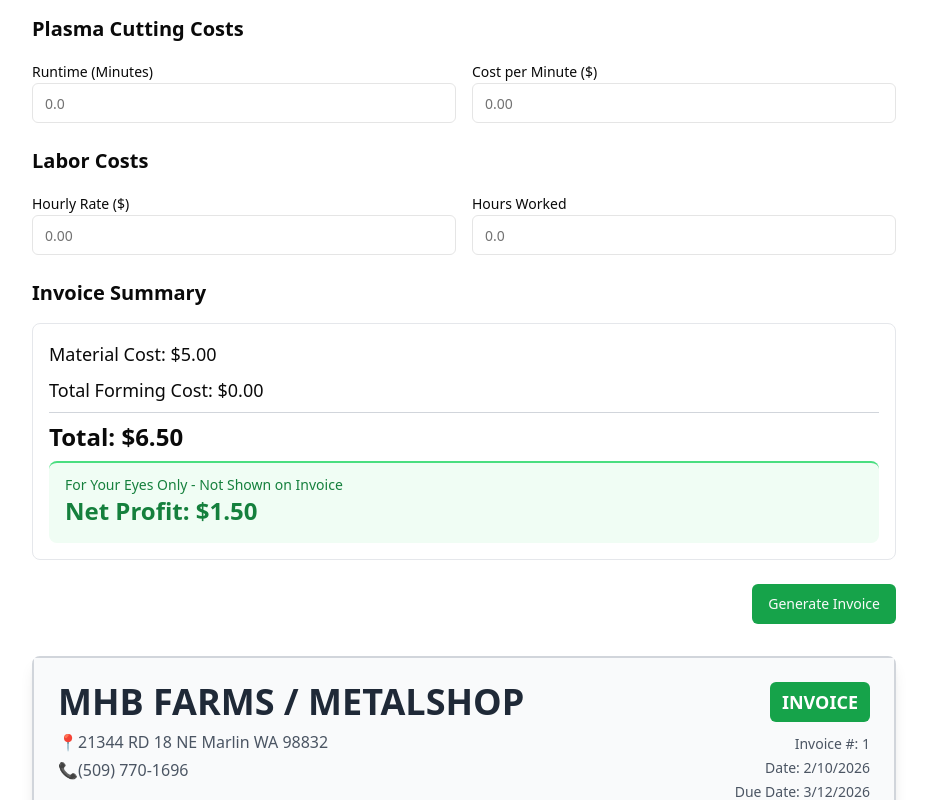
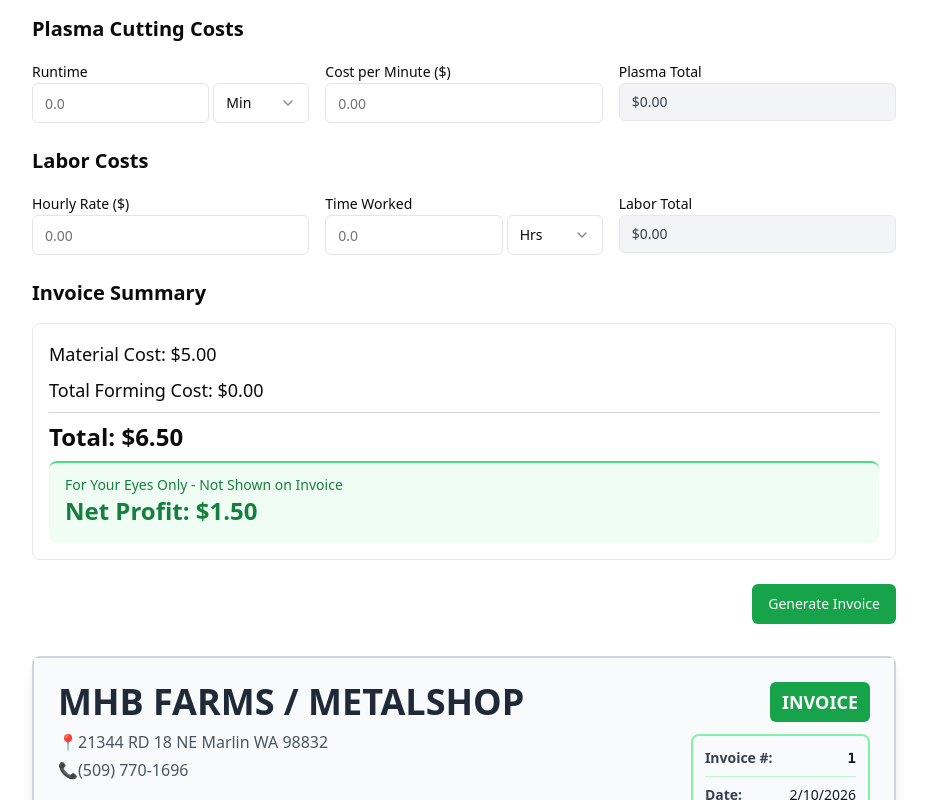
Before and after one commit to Joshua8690/quoting-software, a Next.js app: page / in a window 1280 px wide. Both pictures are taken after typing "Sample", "Sample", "name@example.com", "Sample", "5", "Sample" into the empty fields and a click on the button "Generate Invoice". Shown: the part 1249-2049 px from the top of the page, without its empty margins (176-1103 px from the left). Built offline with nearby package versions, Linux system fonts and the light colour scheme.

Commit message:
feat: update quote validity and cost calculations
Set quote validity to 24 hours, add time toggles for labor and plasma costs, and enhance PDF formatting.

Co-authored-by: null <199340354+Joshua8690@users.noreply.github.com>

```diff
--- a/app/page.tsx
+++ b/app/page.tsx
@@ -69,6 +69,8 @@ export default function InvoicePage() {
   const [customerEmail, setCustomerEmail] = useState("")
   const [plasmaCuttingMinutes, setPlasmaCuttingMinutes] = useState("")
   const [plasmaCostPerMinute, setPlasmaCostPerMinute] = useState("")
+  const [plasmaTimeUnit, setPlasmaTimeUnit] = useState<"minutes" | "hours">("minutes")
+  const [laborTimeUnit, setLaborTimeUnit] = useState<"hours" | "minutes">("hours")
   const [nextInvoiceNumber, setNextInvoiceNumber] = useState("1")
   const [documentType, setDocumentType] = useState<"invoice" | "quote">("invoice")
 
@@ -154,6 +156,8 @@ export default function InvoicePage() {
     setCustomerEmail("")
     setPlasmaCuttingMinutes("")
     setPlasmaCostPerMinute("")
+    setPlasmaTimeUnit("minutes")
+    setLaborTimeUnit("hours")
   }
 
   const saveDraft = () => {
@@ -176,6 +180,9 @@ export default function InvoicePage() {
       customerEmail,
       plasmaCuttingMinutes,
       plasmaCostPerMinute,
+      plasmaTimeUnit,
+      laborTimeUnit,
+      documentType,
       savedAt: new Date().toISOString(),
       label: `${customerName || "Untitled"} - ${projectName || "No Project"}`,
     }
@@ -203,6 +210,9 @@ export default function InvoicePage() {
     setCustomerEmail(draft.customerEmail || "")
     setPlasmaCuttingMinutes(draft.plasmaCuttingMinutes || "")
     setPlasmaCostPerMinute(draft.plasmaCostPerMinute || "")
+    setPlasmaTimeUnit(draft.plasmaTimeUnit || "minutes")
+    setLaborTimeUnit(draft.laborTimeUnit || "hours")
+    setDocumentType(draft.documentType || "invoice")
     setGeneratedInvoice(null)
     toast.success("Draft loaded! You can now edit and generate the invoice.")
   }
@@ -243,6 +253,9 @@ export default function InvoicePage() {
     setCustomerEmail(invoice.customerEmail || "")
     setPlasmaCuttingMinutes(invoice.plasmaCuttingMinutes || "")
     setPlasmaCostPerMinute(invoice.plasmaCostPerMinute || "")
+    setPlasmaTimeUnit(invoice.plasmaTimeUnit || "minutes")
+    setLaborTimeUnit(invoice.laborTimeUnit || "hours")
+    setDocumentType(invoice.documentType || "invoice")
     setGeneratedInvoice(null)
     window.scrollTo({ top: 0, behavior: "smooth" })
     toast.success("Invoice loaded for editing! Make your changes and generate a new invoice.")
@@ -323,9 +336,10 @@ export default function InvoicePage() {
   }
 
   const calculatePlasmaCuttingCost = () => {
-    const minutes = Number.parseFloat(plasmaCuttingMinutes) || 0
-    const costPerMinute = Number.parseFloat(plasmaCostPerMinute) || 0
-    return minutes * costPerMinute
+    const timeValue = Number.parseFloat(plasmaCuttingMinutes) || 0
+    const costPerUnit = Number.parseFloat(plasmaCostPerMinute) || 0
+    const minutes = plasmaTimeUnit === "hours" ? timeValue * 60 : timeValue
+    return minutes * costPerUnit
   }
 
   const calculateTotal = () => {
@@ -360,8 +374,10 @@ export default function InvoicePage() {
 
   const calculateLaborCost = () => {
     const rate = Number.parseFloat(hourlyRate)
-    const hours = Number.parseFloat(hoursWorked)
-    return !isNaN(rate) && !isNaN(hours) ? rate * hours : 0
+    const timeValue = Number.parseFloat(hoursWorked)
+    if (isNaN(rate) || isNaN(timeValue)) return 0
+    const hours = laborTimeUnit === "minutes" ? timeValue / 60 : timeValue
+    return rate * hours
   }
 
   const generateInvoice = () => {
@@ -441,6 +457,8 @@ export default function InvoicePage() {
         hoursWorked,
         plasmaCuttingMinutes,
         plasmaCostPerMinute,
+        plasmaTimeUnit,
+        laborTimeUnit,
       }
 
       // Enhanced console logging
@@ -620,18 +638,51 @@ View full invoice: ${shareableLink}
       doc.setFont("helvetica", "bold")
       doc.text(docLabel, isQuote ? 165 : 163, 18)
 
-      // Document details (right side, below badge)
-      doc.setTextColor(75, 85, 99)
-      doc.setFontSize(8)
+      // Document details box (right side, below badge) - bordered title block
+      const detailBoxX = 140
+      const detailBoxY = 24
+      const detailBoxW = 56
+      const detailBoxH = 28
+      if (isQuote) {
+        doc.setDrawColor(147, 197, 253) // blue-300
+      } else {
+        doc.setDrawColor(134, 239, 172) // green-300
+      }
+      doc.setLineWidth(0.8)
+      doc.roundedRect(detailBoxX, detailBoxY, detailBoxW, detailBoxH, 2, 2, "S")
+
+      doc.setTextColor(55, 65, 81)
+      doc.setFontSize(7)
       doc.setFont("helvetica", "bold")
-      doc.text(`${isQuote ? "Quote" : "Invoice"} #:`, 148, 30)
-      doc.text("Date:", 148, 37)
-      doc.text("Due Date:", 148, 44)
-
+      doc.text(`${isQuote ? "Quote" : "Invoice"} #:`, detailBoxX + 3, detailBoxY + 6)
       doc.setFont("helvetica", "normal")
-      doc.text(generatedInvoice.invoiceNumber, 175, 30)
-      doc.text(new Date(generatedInvoice.date).toLocaleDateString(), 175, 37)
-      doc.text(new Date(Date.now() + 30 * 24 * 60 * 60 * 1000).toLocaleDateString(), 175, 44)
+      doc.text(generatedInvoice.invoiceNumber, detailBoxX + detailBoxW - 3, detailBoxY + 6, { align: "right" })
+
+      // Divider
+      if (isQuote) {
+        doc.setDrawColor(191, 219, 254) // blue-200
+      } else {
+        doc.setDrawColor(187, 247, 208) // green-200
+      }
+      doc.setLineWidth(0.3)
+      doc.line(detailBoxX + 2, detailBoxY + 9, detailBoxX + detailBoxW - 2, detailBoxY + 9)
+
+      doc.setFont("helvetica", "bold")
+      doc.text("Date:", detailBoxX + 3, detailBoxY + 15)
+      doc.setFont("helvetica", "normal")
+      doc.text(new Date(generatedInvoice.date).toLocaleDateString(), detailBoxX + detailBoxW - 3, detailBoxY + 15, { align: "right" })
+
+      // Divider
+      doc.line(detailBoxX + 2, detailBoxY + 18, detailBoxX + detailBoxW - 2, detailBoxY + 18)
+
+      const dueDateLabel = isQuote ? "Valid Until:" : "Due Date:"
+      const dueDate = isQuote
+        ? new Date(new Date(generatedInvoice.date).getTime() + 24 * 60 * 60 * 1000).toLocaleDateString()
+        : new Date(new Date(generatedInvoice.date).getTime() + 30 * 24 * 60 * 60 * 1000).toLocaleDateString()
+      doc.setFont("helvetica", "bold")
+      doc.text(dueDateLabel, detailBoxX + 3, detailBoxY + 24)
+      doc.setFont("helvetica", "normal")
+      doc.text(dueDate, detailBoxX + detailBoxW - 3, detailBoxY + 24, { align: "right" })
 
       // ===== BILL TO SECTION =====
       let yPos = 65
@@ -782,7 +833,7 @@ View full invoice: ${shareableLink}
       doc.setTextColor(75, 85, 99)
       const terms = isQuote
         ? [
-            "This quote is valid for 30 days from the date above",
+            "This quote is valid for 24 hours from the date above",
             "Prices are subject to change after expiration",
             `Please reference quote #${generatedInvoice.invoiceNumber} when placing order`,
             "Thank you for your interest!",
@@ -1326,9 +1377,10 @@ View full invoice: ${shareableLink}
 
       <div className="mb-6">
         <h2 className="text-xl font-semibold mb-4">Plasma Cutting Costs</h2>
-        <div className="grid grid-cols-2 gap-4">
-          <div>
-            <Label htmlFor="plasmaCuttingMinutes">Runtime (Minutes)</Label>
+        <div className="grid grid-cols-3 gap-4">
+          <div>
+            <Label htmlFor="plasmaCuttingMinutes">Runtime</Label>
+            <div className="flex gap-1">
               <Input
                 id="plasmaCuttingMinutes"
                 type="number"
@@ -1337,10 +1389,21 @@ View full invoice: ${shareableLink}
                 min="0"
                 step="0.1"
                 placeholder="0.0"
+                className="flex-1"
               />
-          </div>
-          <div>
-            <Label htmlFor="plasmaCostPerMinute">Cost per Minute ($)</Label>
+              <Select value={plasmaTimeUnit} onValueChange={(v) => setPlasmaTimeUnit(v as "minutes" | "hours")}>
+                <SelectTrigger className="w-24">
+                  <SelectValue />
+                </SelectTrigger>
+                <SelectContent>
+                  <SelectItem value="minutes">Min</SelectItem>
+                  <SelectItem value="hours">Hrs</SelectItem>
+                </SelectContent>
+              </Select>
+            </div>
+          </div>
+          <div>
+            <Label htmlFor="plasmaCostPerMinute">Cost per {plasmaTimeUnit === "hours" ? "Hour" : "Minute"} ($)</Label>
             <Input
               id="plasmaCostPerMinute"
               type="number"
@@ -1351,12 +1414,18 @@ View full invoice: ${shareableLink}
               placeholder="0.00"
             />
           </div>
+          <div>
+            <Label>Plasma Total</Label>
+            <div className="bg-gray-100 border border-gray-200 rounded-md px-3 py-2 text-sm font-medium text-gray-700">
+              ${calculatePlasmaCuttingCost().toFixed(2)}
+            </div>
+          </div>
         </div>
       </div>
 
       <div className="mb-6">
         <h2 className="text-xl font-semibold mb-4">Labor Costs</h2>
-        <div className="grid grid-cols-2 gap-4">
+        <div className="grid grid-cols-3 gap-4">
           <div>
             <Label htmlFor="hourlyRate">Hourly Rate ($)</Label>
             <Input
@@ -1370,7 +1439,8 @@ View full invoice: ${shareableLink}
             />
           </div>
           <div>
-            <Label htmlFor="hoursWorked">Hours Worked</Label>
+            <Label htmlFor="hoursWorked">Time Worked</Label>
+            <div className="flex gap-1">
               <Input
                 id="hoursWorked"
                 type="number"
@@ -1379,7 +1449,24 @@ View full invoice: ${shareableLink}
                 min="0"
                 step="0.1"
                 placeholder="0.0"
+                className="flex-1"
               />
+              <Select value={laborTimeUnit} onValueChange={(v) => setLaborTimeUnit(v as "hours" | "minutes")}>
+                <SelectTrigger className="w-24">
+                  <SelectValue />
+                </SelectTrigger>
+                <SelectContent>
+                  <SelectItem value="hours">Hrs</SelectItem>
+                  <SelectItem value="minutes">Min</SelectItem>
+                </SelectContent>
+              </Select>
+            </div>
+          </div>
+          <div>
+            <Label>Labor Total</Label>
+            <div className="bg-gray-100 border border-gray-200 rounded-md px-3 py-2 text-sm font-medium text-gray-700">
+              ${calculateLaborCost().toFixed(2)}
+            </div>
           </div>
         </div>
       </div>
@@ -1446,17 +1533,23 @@ View full invoice: ${shareableLink}
                 <div className={`${generatedInvoice.documentType === "quote" ? "bg-blue-600" : "bg-green-600"} text-white px-3 py-1.5 rounded-md mb-3 inline-block`}>
                   <h2 className="text-lg font-bold">{generatedInvoice.documentType === "quote" ? "QUOTE" : "INVOICE"}</h2>
                 </div>
-                <div className="text-sm text-gray-600 space-y-1">
-                  <p>
-                    <span className="font-medium">{generatedInvoice.documentType === "quote" ? "Quote" : "Invoice"} #:</span> {generatedInvoice.invoiceNumber}
-                  </p>
-                  <p>
-                    <span className="font-medium">Date:</span> {new Date(generatedInvoice.date).toLocaleDateString()}
-                  </p>
-                  <p>
-                    <span className="font-medium">Due Date:</span>{" "}
-                    {new Date(Date.now() + 30 * 24 * 60 * 60 * 1000).toLocaleDateString()}
-                  </p>
+                <div className={`border-2 ${generatedInvoice.documentType === "quote" ? "border-blue-300" : "border-green-300"} rounded-lg p-3 space-y-2`}>
+                  <div className="flex justify-between gap-4 text-sm">
+                    <span className="font-bold text-gray-700">{generatedInvoice.documentType === "quote" ? "Quote" : "Invoice"} #:</span>
+                    <span className="font-mono font-semibold text-gray-900">{generatedInvoice.invoiceNumber}</span>
+                  </div>
+                  <div className={`border-t ${generatedInvoice.documentType === "quote" ? "border-blue-200" : "border-green-200"}`} />
+                  <div className="flex justify-between gap-4 text-sm">
+                    <span className="font-bold text-gray-700">Date:</span>
+                    <span className="text-gray-900">{new Date(generatedInvoice.date).toLocaleDateString()}</span>
+                  </div>
+                  <div className={`border-t ${generatedInvoice.documentType === "quote" ? "border-blue-200" : "border-green-200"}`} />
+                  <div className="flex justify-between gap-4 text-sm">
+                    <span className="font-bold text-gray-700">{generatedInvoice.documentType === "quote" ? "Valid Until:" : "Due Date:"}</span>
+                    <span className="text-gray-900">{generatedInvoice.documentType === "quote"
+                      ? new Date(new Date(generatedInvoice.date).getTime() + 24 * 60 * 60 * 1000).toLocaleDateString()
+                      : new Date(new Date(generatedInvoice.date).getTime() + 30 * 24 * 60 * 60 * 1000).toLocaleDateString()}</span>
+                  </div>
                 </div>
               </div>
             </div>
@@ -1550,7 +1643,7 @@ View full invoice: ${shareableLink}
                 <ul className="text-sm text-gray-600 space-y-1">
                   {generatedInvoice.documentType === "quote" ? (
                     <>
-                      <li>This quote is valid for 30 days from the date above</li>
+                      <li>This quote is valid for 24 hours from the date above</li>
                       <li>Prices are subject to change after expiration</li>
                       <li>Please reference quote #{generatedInvoice.invoiceNumber} when placing order</li>
                       <li>Thank you for your interest!</li>
```
Lines whose indentation alone changed are shown as unchanged.
